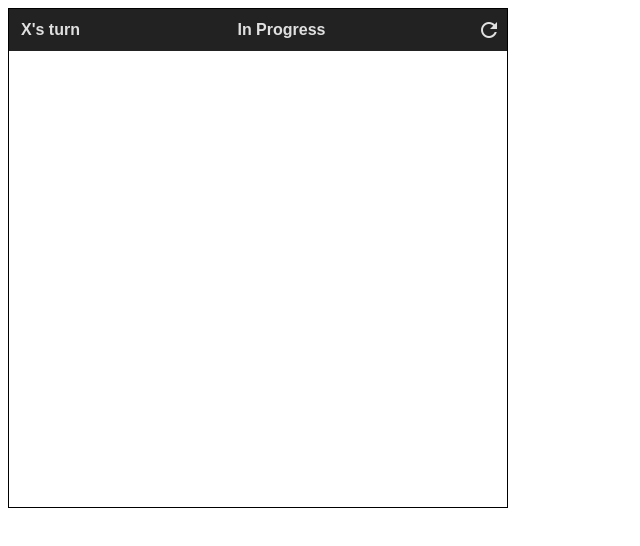
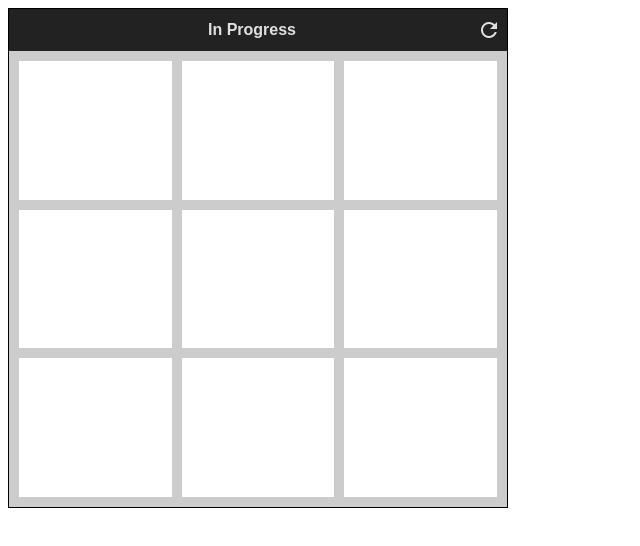
Before and after one commit to NickMagidson/tic-tac-toe, a plain HTML site: page index.html in a window 1280 px wide. Shown: the whole page, without its empty margins (0-640 px from the left). Drawn offline with Linux system fonts and the light colour scheme.

Commit message:
Event listeners

```diff
--- a/js/gameView.js
+++ b/js/gameView.js
@@ -3,18 +3,59 @@ export default class GameView {
         this.root = root;
         this.root.innerHTML = `
             <div class="header">
-                <div class="header-turn">
-                    X's turn
-                </div>
-                <div class="header-status">
-                    In Progress
-                </div>
-                <button type="button" class="header-restart"><span class="material-icons">
-                refresh
-                </span>
-                    <i class="material-icons>refresh</i>
-                </button>
-            </div>
+            <div class="header-turn"></div>
+            <div class="header-status"> In Progress</div>
+            <button type="button" class="header-restart">
+                <i class="material-icons">refresh</i>
+            </button>
+        </div>
+        <div class="board">
+            <div class="board-tile" data-index="0"></div>
+            <div class="board-tile" data-index="1"></div>
+            <div class="board-tile" data-index="2"></div>
+            <div class="board-tile" data-index="3"></div>
+            <div class="board-tile" data-index="4"></div>
+            <div class="board-tile" data-index="5"></div>
+            <div class="board-tile" data-index="6"></div>
+            <div class="board-tile" data-index="7"></div>
+            <div class="board-tile" data-index="8"></div>
+        </div>
         `;
+
+        this.onTileClick = undefined;
+        this.onRestartClick = undefined;
+
+        this.root.querySelectorAll(".board-tile").forEach(tile => {
+            tile.addEventListener('click', () => {
+                if (this.onTileClick) {
+                    this.onTileClick(tile.dataset.index);
+                }
+            })
+        })
+
+
+        this.root.querySelector('.header-restart').addEventListener('click' , () => {
+            if (this.onRestartClick) {
+                this.onRestartClick();
+            }
+        })
+    }
+
+    update(game) {
+        this.updateTurn(game);
+        this.updateStatus(game);
+        this.updateBoard(game);
+    }
+
+    updateTurn(game) {
+
+    }
+
+    updateStatus(game) {
+
+    }
+
+    updateBoard(game) {
+
     }
 }
--- a/js/main.js
+++ b/js/main.js
@@ -3,3 +3,12 @@ import GameView from "./gameView.js";
 
 let game = new Game();
 let gameView = new GameView(document.getElementById('app'));
+
+// Functions
+gameView.onTileClick = function(i) {
+    console.log(`Tile clicked: ${i}`)
+}
+
+gameView.onRestartClick = function() {
+    console.log("Game restarted")
+}
--- a/style.css
+++ b/style.css
@@ -42,3 +42,32 @@
     cursor: pointer;
     /* Possible 360 spin animation when clicked? */
 }
+
+.board {
+    display: grid;
+    background: #ccc;
+    gap: 10px;
+    padding: 10px;
+    flex-grow: 1;
+    grid-template-columns: repeat(3, 1fr);
+    grid-template-rows: repeat(3, 1fr);
+}
+
+.board-tile {
+    background: #ffffff;
+    cursor: pointer;
+    display: flex;
+    align-items: center;
+    justify-content: center;
+    font-size: 80px;
+    font-family: cursive;
+    color: #222222;
+}
+
+.board-tile:hover {
+    background: #eeeeee;
+}
+
+.board-tile--winner {
+    color: green;
+}
```
